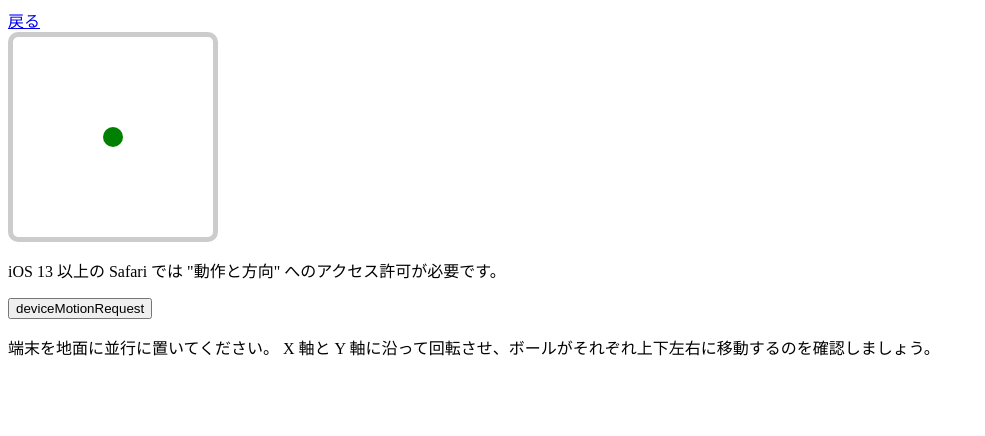
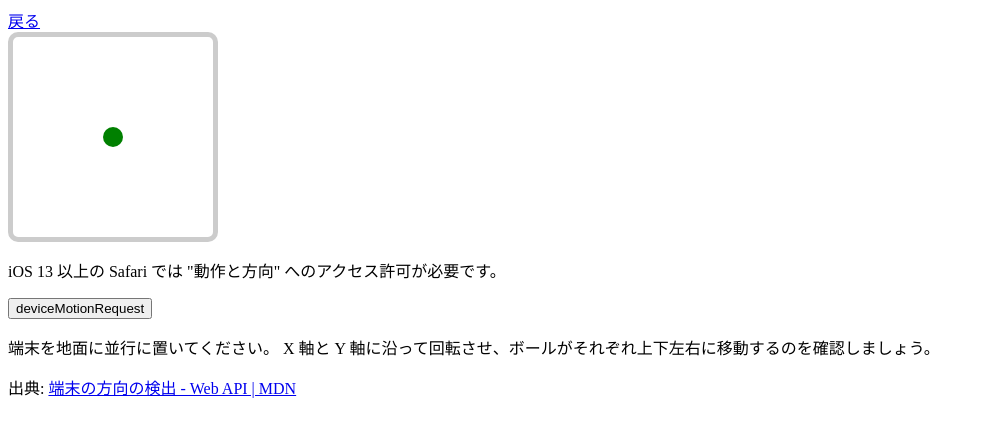
Before and after one commit to kem198/practice-device-orientation, a plain HTML site: page docs/mdn/guide01-detecting-device-orientation/index.html in a window 1280 px wide. Shown: the whole page, without its empty margins (0-985 px from the left). Drawn offline with Linux system fonts and the light colour scheme.

Commit message:
small changed

```diff
--- a/docs/mdn/guide01-detecting-device-orientation/index.html
+++ b/docs/mdn/guide01-detecting-device-orientation/index.html
@@ -36,6 +36,13 @@
       軸に沿って回転させ、ボールがそれぞれ上下左右に移動するのを確認しましょう。
     </p>
     <pre class="output"></pre>
+    <p>
+      出典:
+      <a
+        href="https://developer.mozilla.org/ja/docs/Web/API/Device_orientation_events/Detecting_device_orientation"
+        >端末の方向の検出 - Web API | MDN</a
+      >
+    </p>
     <script type="text/javascript">
       // iOS 13 でユーザーに "動作と方向" へのアクセス許可を求める関数
       function deviceMotionRequest() {
```
Also changed, not shown: docs/mdn/guide02-orientation-and-motion-data-explained/index.html (+1 -1 lines).
